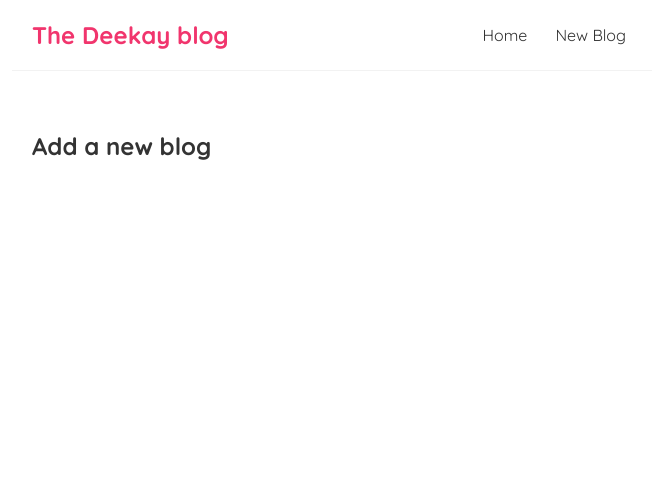
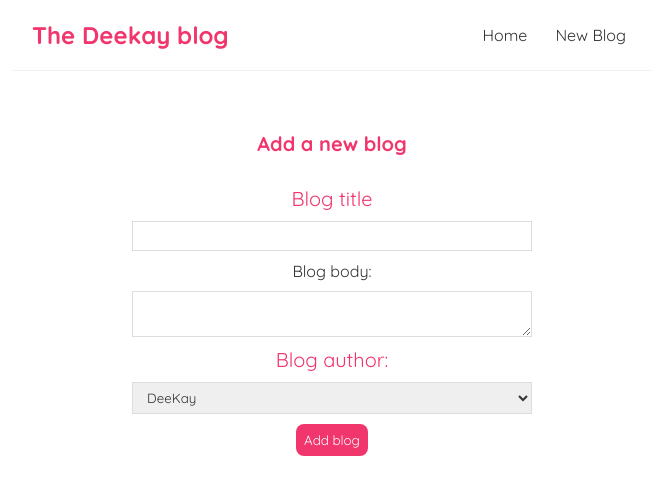
Before and after one commit to devinkg/deekay-react-blog, a React (Create React App) app: page /create in a window 1280 px wide. Shown: the top 494 px of the page, without its empty margins (308-964 px from the left). Built offline with nearby package versions, Linux system fonts and the light colour scheme; the HTML template or start-up script is replaced by a standard one.

Commit message:
Add blog form created and styling added

```diff
--- a/src/create.js
+++ b/src/create.js
@@ -2,6 +2,23 @@
     return (
         <div className="create">
             <h2>Add a new blog</h2>
+            <form>
+                <label>Blog title</label>
+                <input
+                    type="text"
+                    required
+                />
+                <lable>Blog body:</lable>
+                <textarea
+                    required>
+                </textarea>
+                <label>Blog author:</label>
+                <select>
+                    <option value="DeeKay">DeeKay</option>
+                    <option value="TeeJay">TeeJay</option>
+                </select>
+                <button>Add blog</button>
+            </form>
         </div>
     );
 }
--- a/src/index.css
+++ b/src/index.css
@@ -63,3 +63,40 @@
 .blog-details div{
   margin:20px 0;
 }
+
+/* create new blog form */
+.create{
+  max-width: 400px;
+  margin: 0 auto;
+  text-align: center;
+}
+
+.create label{
+  font-size: 20px;
+  color: #f1356d;
+  margin-bottom: 30px;
+}
+
+.create h2{
+  font-size: 20px;
+  color: #f1356d;
+  margin-bottom: 30px;
+}
+
+.create input, .create textarea, .create select{
+  width: 100%;
+  padding: 6px 10px;
+  margin:10px 0;
+border : 1px solid #ddd;
+box-sizing: border-box;
+display: block;
+}
+
+.create button{
+  background: #f1356d;
+  color: #fff;
+  border:0;
+  padding: 8px;
+  border-radius: 8px;
+  cursor: pointer;
+}
```
